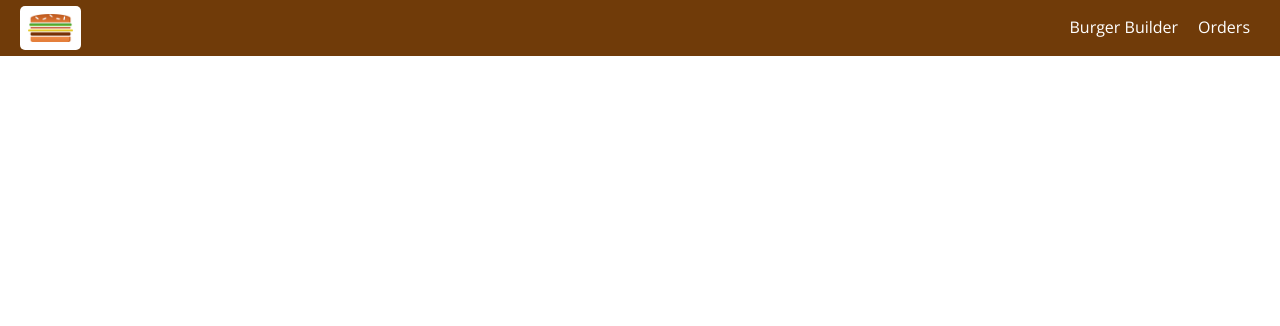
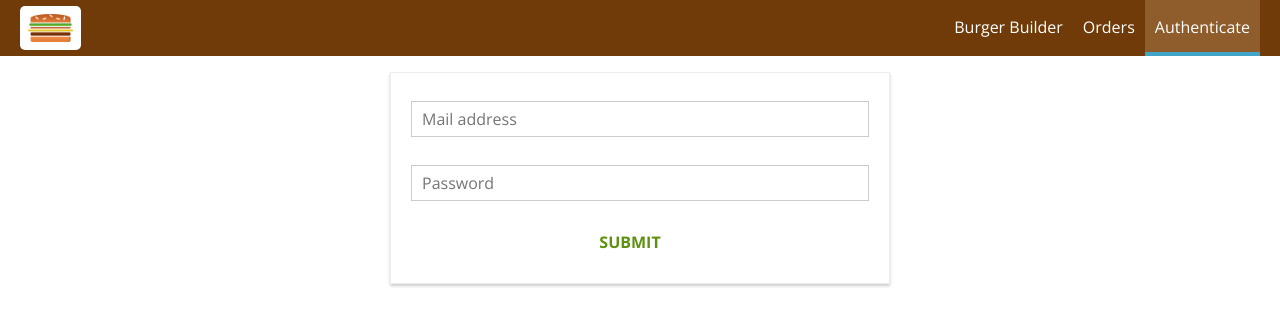
Before and after one commit to jackdo69/Burger-app-React, a React app: page /auth in a window 1280 px wide. Shown: the top 326 px of the page. Built offline with nearby package versions, Linux system fonts and the light colour scheme.

Commit message:
fix the handle error in contact data

```diff
--- a/src/App.js
+++ b/src/App.js
@@ -3,7 +3,8 @@ import { Route, Switch } from 'react-router-dom';
 import Layout from './hoc/Layout/Layout';
 import BurgerBuilder from './containers/BurgerBuilder/BurgerBuilder';
 import Checkout from './containers/Checkout/Checkout';
-import Orders from './containers/Orders/Orders'
+import Orders from './containers/Orders/Orders';
+import Auth from './containers/Auth/Auth';
 
 
 
@@ -15,6 +16,7 @@ class App extends Component {
           <Switch>
           <Route path="/checkout" component={Checkout} />
             <Route path="/orders" component={Orders} />
+            <Route path="/auth" component={Auth} />
             <Route path="/" exact component={BurgerBuilder} />
           </Switch>
         </Layout>
--- a/src/components/Navigation/NavigationItems/NavigationItems.js
+++ b/src/components/Navigation/NavigationItems/NavigationItems.js
@@ -10,6 +10,8 @@ const navigationItems = () => (
         >Burger Builder</NavigationItem>
         <NavigationItem
             link="/orders">Orders</NavigationItem>
+            <NavigationItem
+            link="/auth">Authenticate</NavigationItem>
     </ul>
 );
 
--- a/src/components/UI/Button/Button.js
+++ b/src/components/UI/Button/Button.js
@@ -4,6 +4,7 @@ import classes from './Button.module.css';
 
 const button = (props) => (
 <button
+disabled={props.disabled}
     className={[classes.Button, classes[props.btnType]].join(' ')}
     onClick={props.clicked}>{props.children}</button>
 );
--- a/src/components/UI/Input/Input.js
+++ b/src/components/UI/Input/Input.js
@@ -14,21 +14,21 @@ const input = (props) => {
     switch (props.elementType) {
         case ('input'):
             inputElement = <input
-                className={classes.InputElement}
+                className={inputClasses.join(' ')}
                 {...props.elementConfig}
                 value={props.value}
                 onChange={props.changed} />;
             break;
         case ('textarea'):
             inputElement = <textarea
-                className={classes.InputElement}
+                className={inputClasses.join(' ')}
                 {...props.elementConfig}
                 value={props.value}
                 onChange={props.changed} />;
             break;
         case ('select'):
             inputElement = (<select
-                className={classes.InputElement}
+                className={inputClasses.join(' ')}
 
                 value={props.value}
                 onChange={props.changed} >
@@ -41,15 +41,21 @@ const input = (props) => {
             break;
 
         default:
-            inputElement = <input className={classes.InputElement}
+            inputElement = <input className={inputClasses.join(' ')}
                 {...props.elementConfig} value={props.value}
                 onChange={props.changed} />;
+    }
+
+    let validationError = null;
+    if (props.invalid && props.touched) {
+        validationError = <p className={classes.ValidationError}>Please enter a valid {props.elementConfig.placeholder}</p>;
     }
 
     return (
         <div className={classes.Input}>
             <label className={classes.Label}>{props.label}</label>
             {inputElement}
+            {validationError}
         </div>
     );
 }
--- a/src/components/UI/Input/Input.module.css
+++ b/src/components/UI/Input/Input.module.css
@@ -30,3 +30,8 @@
     border: 1px solid red;
     background-color: #FDA49A;
 }
+
+.ValidationError {
+    color: red;
+    margin: 5px 0;
+}
--- a/src/containers/Auth/Auth.js
+++ b/src/containers/Auth/Auth.js
@@ -0,0 +1,119 @@
+import React, { Component } from 'react';
+import Input from '../../components/UI/Input/Input';
+import Button from '../../components/UI/Button/Button';
+import classes from './Auth.module.css';
+
+class Auth extends Component {
+    state = {
+        controls: {
+            email: {
+                elementType: 'input',
+                elementConfig: {
+                    type: 'email',
+                    placeholder: 'Mail address'
+                },
+                value: '',
+                validation: {
+                    required: true,
+                    isEmail: true
+                },
+                valid: false,
+                touched: false
+            },
+            password: {
+                elementType: 'input',
+                elementConfig: {
+                    type: 'password',
+                    placeholder: 'Password'
+                },
+                value: '',
+                validation: {
+                    required: true,
+                    minLength: 6
+                },
+                valid: false,
+                touched: false
+            }
+        }
+    }
+
+    checkValidity(value, rules) {
+        let isValid = true;
+        if (!rules) {
+            return true;
+        }
+
+        if (rules.required) {
+            isValid = value.trim() !== '' && isValid;
+        }
+
+        if (rules.minLength) {
+            isValid = value.length >= rules.minLength && isValid
+        }
+
+        if (rules.maxLength) {
+            isValid = value.length <= rules.maxLength && isValid
+        }
+
+        if (rules.isEmail) {
+            const pattern = /[a-z0-9!#$%&'*+/=?^_`{|}~-]+(?:\.[a-z0-9!#$%&'*+/=?^_`{|}~-]+)*@(?:[a-z0-9](?:[a-z0-9-]*[a-z0-9])?\.)+[a-z0-9](?:[a-z0-9-]*[a-z0-9])?/;
+            isValid = pattern.test(value) && isValid
+        }
+
+        if (rules.isNumeric) {
+            const pattern = /^\d+$/;
+            isValid = pattern.test(value) && isValid
+        }
+
+        return isValid;
+    }
+
+
+    inputChangedHandler = (event, controlName) => {
+        const updatedControls = {
+            ...this.state.controls,
+            [controlName]: {
+                ...this.state.controls[controlName],
+                value: event.target.value,
+                valid: this.checkValidity(event.target.value, this.state.controls[controlName].validation),
+                touched: true
+            }
+        };
+        this.setState({controls: updatedControls})
+    }
+
+    render() {
+
+        const formElementsArray = [];
+        for (let key in this.state.controls) {
+            formElementsArray.push({
+                id: key,
+                config: this.state.controls[key]
+            })
+        }
+
+        const form = formElementsArray.map(formElement => (
+            <Input
+                key={formElement.id}
+                elementType={formElement.config.elementType}
+                elementConfig={formElement.config.elementConfig}
+                value={formElement.config.value}
+                invalid={!formElement.config.valid}
+                shouldValidate={formElement.config.validation}
+                touched={formElement.config.touched}
+                changed={(event) => this.inputChangedHandler(event, formElement.id)} />
+
+        ))
+
+        return (
+            <div className={classes.Auth}>
+                <form>
+            {form}
+            <Button btnType="Success">SUBMIT</Button>
+                </form>
+            </div>
+        );
+    }
+}
+
+export default Auth;
--- /dev/null
+++ b/src/containers/Auth/Auth.module.css
@@ -0,0 +1,16 @@
+.Auth {
+    margin: 20px auto;
+    width: 80%;
+    text-align: center;
+    box-shadow: 0 2px 3px #ccc;
+    border: 1px solid #eee;
+    padding: 10px;
+    box-sizing: border-box;
+}
+
+
+@media (min-width: 600px) {
+    .Auth {
+        width: 500px;
+    }
+}
--- a/src/containers/Checkout/ContactData/ContactData.js
+++ b/src/containers/Checkout/ContactData/ContactData.js
@@ -147,6 +147,7 @@ class ContactData extends Component {
             ...this.state.orderForm
         }
         const updatedFormElement = { ...updatedOrderForm[inputIdentifier] };
+
         updatedFormElement.value = event.target.value;
         updatedFormElement.valid = this.checkValidity(updatedFormElement.value, updatedFormElement.validation);
         updatedFormElement.touched = true;
@@ -156,6 +157,7 @@ class ContactData extends Component {
         for (let inputIdentifier in updatedOrderForm) {
             formIsValid = updatedOrderForm[inputIdentifier].valid && formIsValid;
         }
+        console.log(updatedFormElement);
 
         this.setState({ orderForm: updatedOrderForm, formIsValid: formIsValid })
     }
@@ -182,7 +184,7 @@ class ContactData extends Component {
                     changed={(event) => this.inputChangedHandler(event, formElement.id)} />
             ))}
             <Button
-
+                disabled={!this.state.formIsValid}
                 btnType="Success">ORDER </Button>
         </form>);
         if (this.props.loading) {
```
